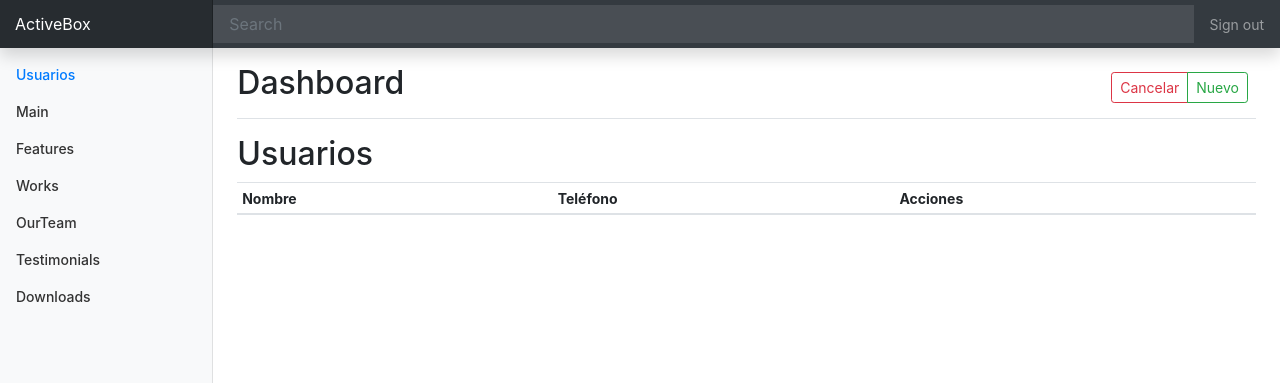
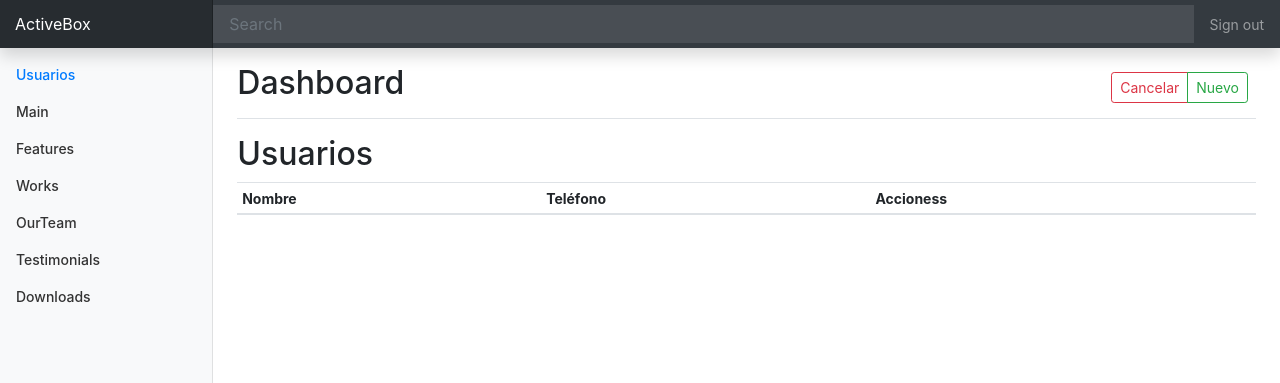
Before and after one commit to isaacgama/segundo-parcial, a PHP site: page /usuarios.php in a window 1280 px wide. Shown: the top 383 px of the page. Run offline with PHP 8.4, Linux system fonts and the light colour scheme; data that the repository does not hold is empty.

Commit message:
modificacion de usuarios

```diff
--- a/pro/usuarios.php
+++ b/pro/usuarios.php
@@ -88,7 +88,7 @@
               <tr>
                 <th>Nombre</th>
                 <th>Teléfono</th>
-                <th>Acciones</th>
+                <th>Accioness</th>
               </tr>
             </thead>
             <tbody></tbody>
```
